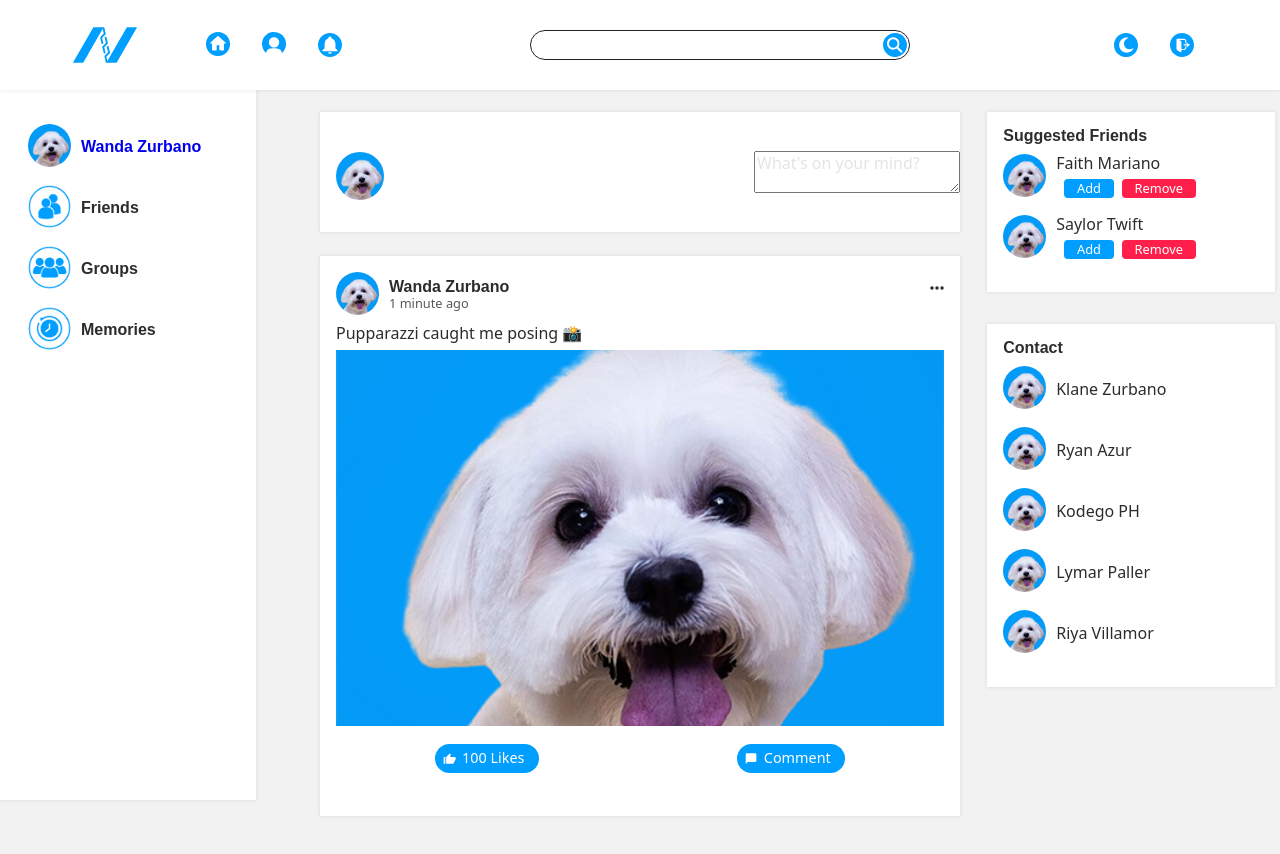
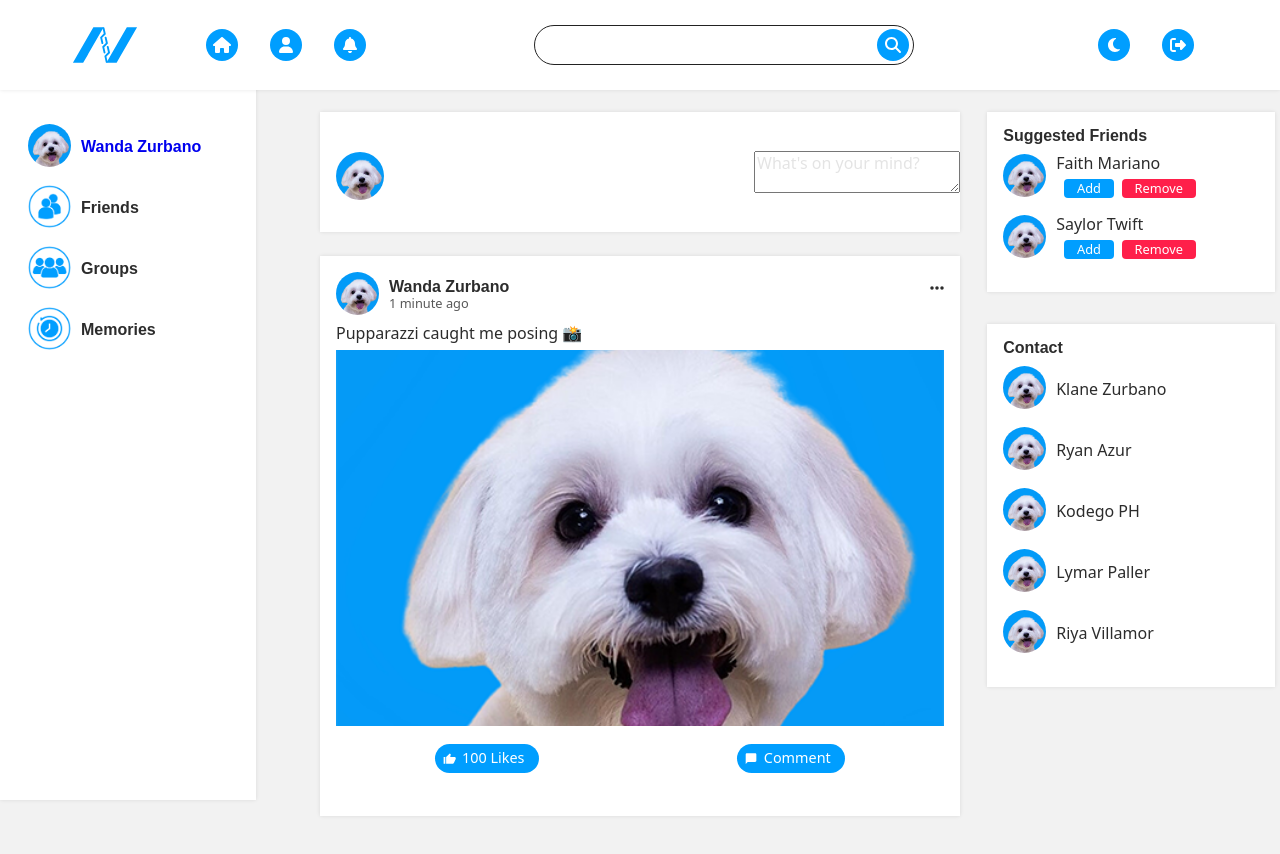
Before and after one commit to LymarPaller/nexus, a React (Vite) app: page / in a window 1280 px wide. Shown: the top 854 px of the page. Built offline with nearby package versions, Linux system fonts and the light colour scheme.

Commit message:
feat: add hover fx

```diff
--- a/src/components/Navbar.jsx
+++ b/src/components/Navbar.jsx
@@ -10,9 +10,15 @@ import {
   faCalendarAlt,
   faShare,
   faUserFriends,
+  faHouse,
+  faUser,
+  faBell,
+  faRightFromBracket,
+  faMoon,
+  faMagnifyingGlass,
 } from "@fortawesome/free-solid-svg-icons";
 import Logo from "../assets/nexus-logo-blue.svg";
-import Home from "../assets/icons/home.svg";
+import Home from "../assets/icons/housesolid.svg";
 import Logout from "../assets/icons/logout.svg";
 import Moon from "../assets/icons/moon.svg";
 import Notification from "../assets/icons/notification.svg";
@@ -170,41 +176,33 @@ function Navbar() {
         <div className="navbar-left">
           <img src={Logo} alt="Logo" className="navbar-logo" />
           <div className="main-navbar-mobile">
-            <Link to="/">
-              <img src={Home} alt="Home" className="navbar-icon" />
+            <Link to="/" className="icon-container">
+                <FontAwesomeIcon icon={faHouse} className="navbar-icon"/>
             </Link>
-            <Link to="/profile">
-              <img src={Profile} alt="Profile" className="navbar-icon" />
+            <Link to="/profile" className="icon-container">
+                <FontAwesomeIcon icon={faUser} className="navbar-icon"/>
             </Link>
-            <img
-              src={Notification}
-              alt="Notification"
-              className="navbar-icon"
-              onClick={() => setShowNotifications(true)}
-            />
+            <Link className="icon-container">
+              <FontAwesomeIcon icon={faBell}
+                className="navbar-icon"
+                onClick={() => setShowNotifications(true)}
+              />
+            </Link>
           </div>
         </div>
         <div className="navbar-center">
           <input type="text" className="navbar-search-bar" />
-          <img
-            src={Search}
-            alt="Search"
-            className="navbar-icon navbar-search-icon"
-          />
-        </div>
+          <Link className="icon-container">
+            <FontAwesomeIcon icon={faMagnifyingGlass} className="navbar-icon navbar-search-icon"/>
+          </Link>
+          </div>
         <div className="navbar-right">
-          <img
-            src={Moon}
-            alt="Dark Mode"
-            className="navbar-icon"
-            onClick={handleDarkModeToggle}
-          />
-          <img
-            src={Logout}
-            onClick={handleLogOut}
-            alt="Logout"
-            className="navbar-icon logout-logout-button"
-          />
+          <Link className="icon-container">
+            <FontAwesomeIcon icon={faMoon} className="navbar-icon" onClick={handleDarkModeToggle}/>
+          </Link>
+          <Link className="icon-container">
+            <FontAwesomeIcon icon={faRightFromBracket} onClick={handleLogOut} className="navbar-icon logout-logout-button"/>
+          </Link>
 
           {/* Confirmation Modal */}
           <Modal
--- a/src/styles/Navbar.scss
+++ b/src/styles/Navbar.scss
@@ -42,19 +42,13 @@ body {
 
     &-center {
         position: relative;
+
+        .icon-container{
+          position: absolute;
+          right: .3rem;
+        }
     }
 
-    &-search-icon {
-        position: absolute;
-        right: .2rem;
-
-        @include tablet {
-          position: relative;
-          right: 0;
-
-        }
-
-    }
 
     &-logo {
       width: 70px;
@@ -84,31 +78,11 @@ body {
         padding-top: 4rem;
         z-index: -1;
       }
-
-      .navbar-icon {
-
-        fill: blueviolet;
-        // box-shadow: var(--shadow-4);
-
-        cursor: pointer;
-
-        @include tablet {
-          margin-left: 5rem;
-          margin-right: 5rem;
-          padding-bottom: .5rem;
-      }
-
-        @include mobile {
-          margin-left: 2rem;
-          margin-right: 2rem;
-          padding-bottom: .5rem;
-      }
-      }
     }
 
     &-search-bar {
       width: 380px;
-      height: 30px;
+      height: 2.5rem;
       border-radius: 20px;
       border: .3px solid var(--black);
       padding: 6px 12px;
@@ -143,6 +117,52 @@ body {
       }
     }
   }
+
+//NAVBAR ICON CONTAINER
+
+.icon-container {
+  background-color: var(--primary-500);
+  width: 2rem;
+  height: 2rem;
+  border-radius: 50%;
+  display: flex;
+  justify-content: center;
+  align-items: center;
+  flex-wrap: wrap;
+  margin: auto;
+  margin-left: 1rem;
+  margin-right: 1rem;
+
+  .navbar-icon {
+    width: 100%;
+    // box-shadow: var(--shadow-4);
+    color: var(--white);
+
+    cursor: pointer;
+
+    @include tablet {
+      margin-left: 5rem;
+      margin-right: 5rem;
+      padding-bottom: .5rem;
+  }
+
+    @include mobile {
+      margin-left: 2rem;
+      margin-right: 2rem;
+      padding-bottom: .5rem;
+  }
+  }
+}
+
+.icon-container:hover {
+  background-color: var(--white);
+  border: 2px solid var(--primary-500);
+}
+
+.icon-container:hover .navbar-icon{
+  color: var(--primary-500);
+}
+
 
 
 //MODAL LOGOUT
```
Also changed, not shown: src/assets/icons/bellsolid.svg (added), src/assets/icons/housesolid.svg (added).
